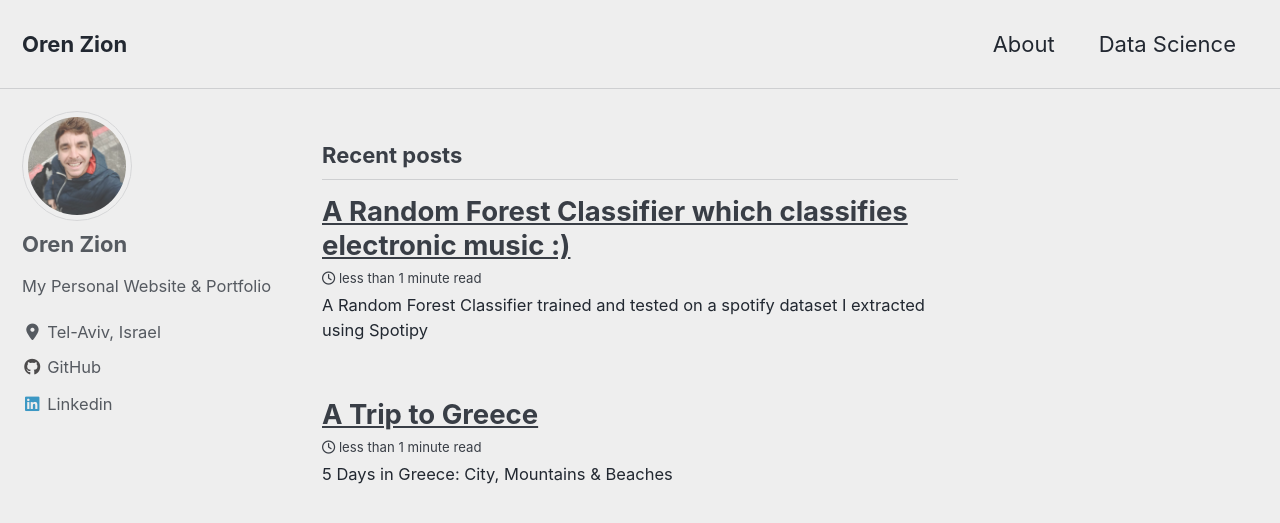
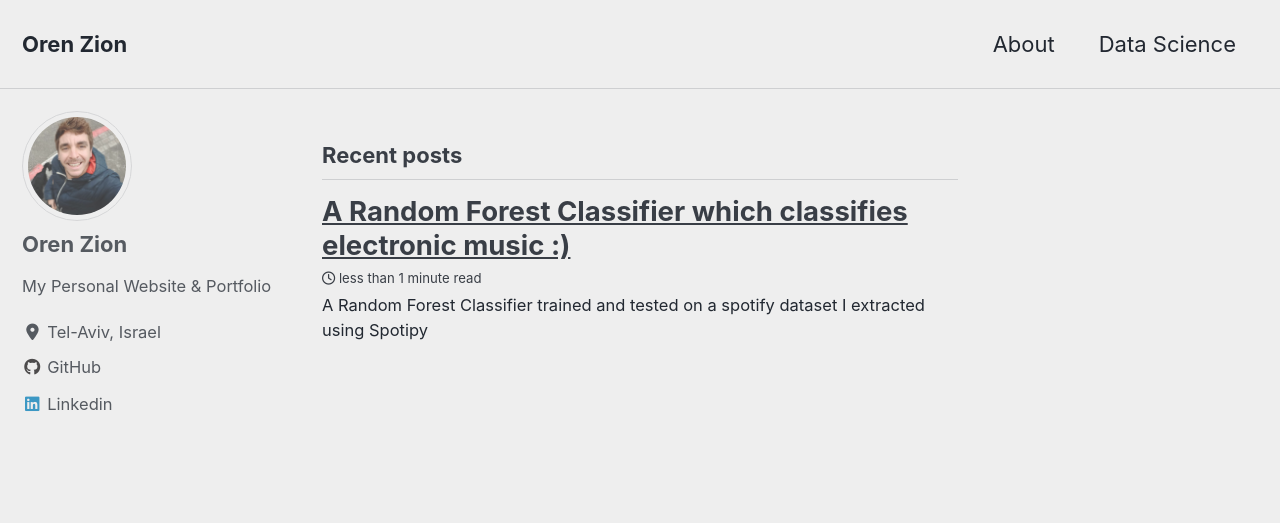
Before and after one commit to orenzion/orenzion.github.io, a Jekyll site: the page built from index.html, in a window 1280 px wide and 900 px high. Shown: the top 523 px of the window. Built offline with Jekyll 4.4.1, drawn with Linux system fonts in a browser that asks for light colours; cached includes are drawn as plain includes; nearby versions of some CDN libraries; the list of posts is cut into pages by our own code.

Commit message:
change random forest post and delete trip to greece post

```diff
--- a/_posts/2019-10-04-A-Trip-to-Greece.md
+++ /dev/null
@@ -1,14 +0,0 @@
----
-layout: single
-title:  "A Trip to Greece"
-categories: [blog, travel]
-tags: [hot, summer]
-comments: true
-
----
-
-# 5 Days in Greece: City, Mountains & Beaches
-
-**Hello world**, this is my first Jekyll blog post.
-
-I hope you like it!
```
Also changed, not shown: _posts/2019-10-05-Random-Forest-Classifier-Spotify.md (+2 -2 lines).
